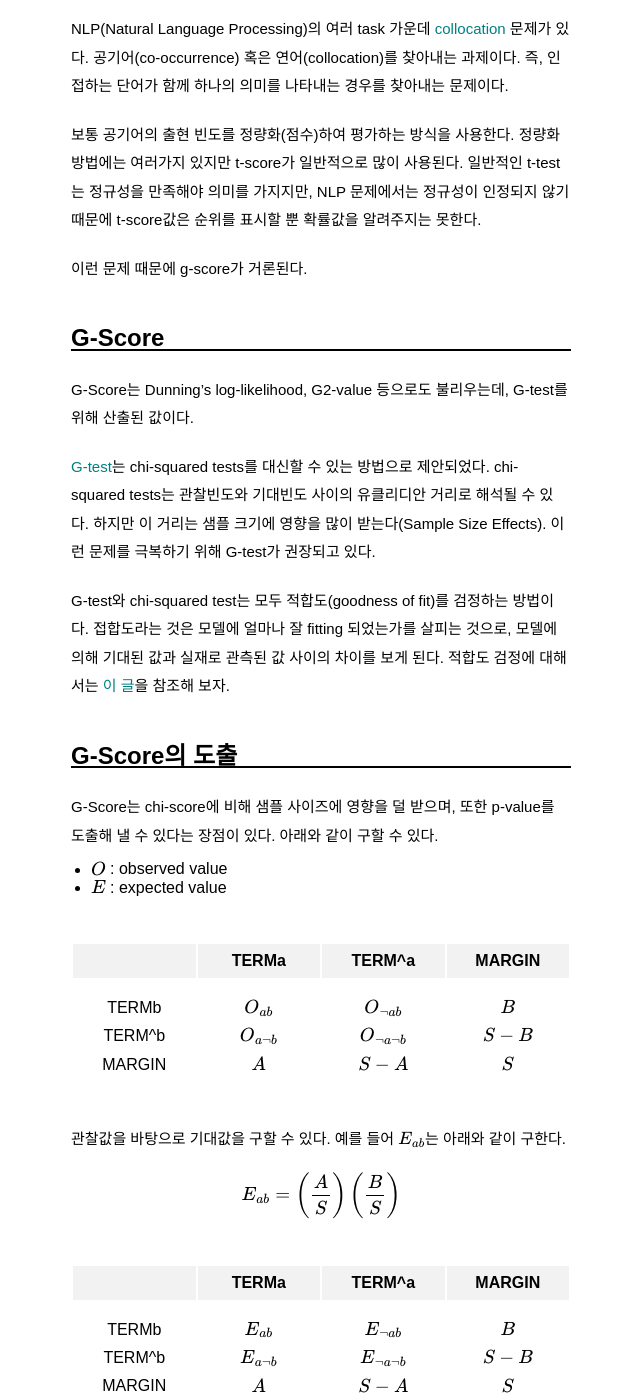
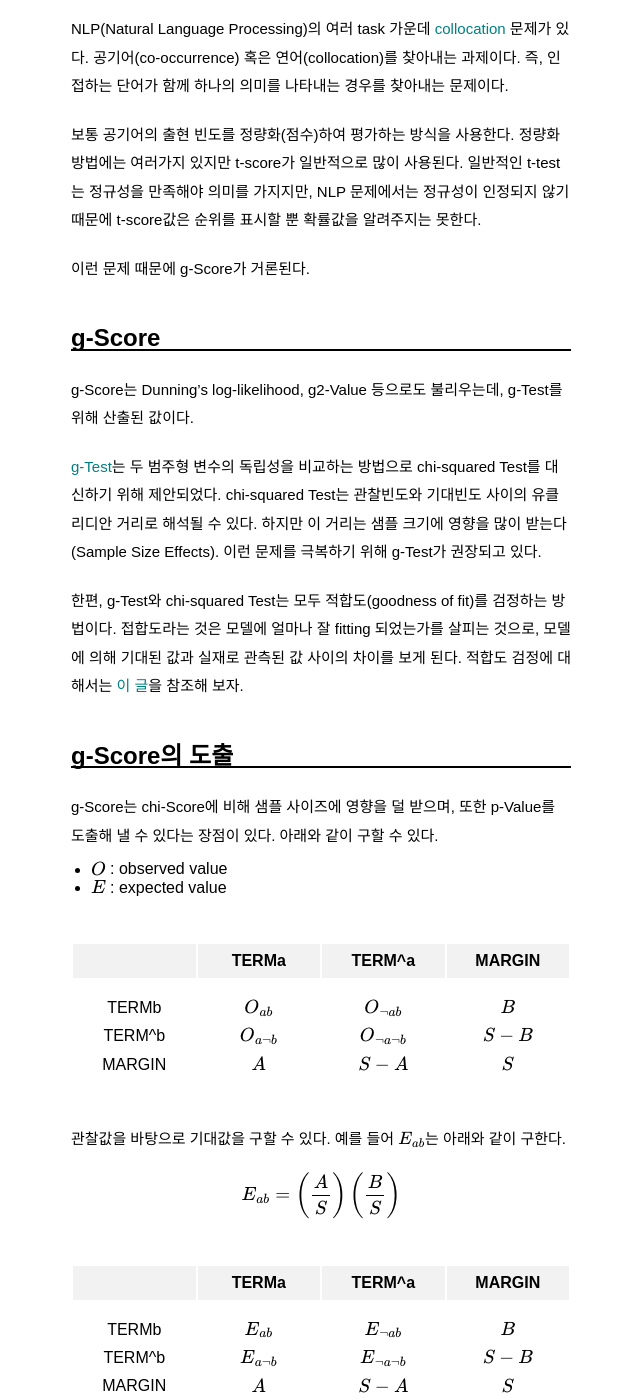
Before and after one commit to pinedance/blog, a Jekyll site: the page built from _posts/NLPs/2020-06-05-collocation-G-score-p-value.md, in a window 1280 px wide and 1400 px high, scrolled down 371 px. Shown: the whole window, without its empty margins (319-959 px from the left). Built offline with Jekyll 4.4.1, drawn with Linux system fonts in a browser that asks for light colours; some web fonts are replaced; formulas are drawn with MathJax 3; comment, search, counter and statistics services are not loaded; some of the changed text lies outside the part shown.

Commit message:
modified:   _posts/NLPs/2020-06-05-collocation-G-score-p-value.md

```diff
--- a/_posts/NLPs/2020-06-05-collocation-G-score-p-value.md
+++ b/_posts/NLPs/2020-06-05-collocation-G-score-p-value.md
@@ -1,6 +1,6 @@
 ---
 layout: post
-title:  "공기어(collocation) 문제에서 G-Score와 p-value"
+title:  "공기어(collocation) 문제에서 g-Score와 p-Value"
 categories: ["NLP"]
 use_math: True
 ---
@@ -11,19 +11,19 @@ NLP(Natural Language Processing)의 여러 task 가운데 [collocation](https://
 
 보통 공기어의 출현 빈도를 정량화(점수)하여 평가하는 방식을 사용한다. 정량화 방법에는 여러가지 있지만 t-score가 일반적으로 많이 사용된다. 일반적인 t-test는 정규성을 만족해야 의미를 가지지만, NLP 문제에서는 정규성이 인정되지 않기 때문에 t-score값은 순위를 표시할 뿐 확률값을 알려주지는 못한다.
 
-이런 문제 때문에 g-score가 거론된다.
+이런 문제 때문에 g-Score가 거론된다.
 
-## G-Score
+## g-Score
 
-G-Score는 Dunning’s log-likelihood, G2-value 등으로도 불리우는데, G-test를 위해 산출된 값이다.
+g-Score는 Dunning’s log-likelihood, g2-Value 등으로도 불리우는데, g-Test를 위해 산출된 값이다.
 
-[G-test](https://en.wikipedia.org/wiki/G-test)는 chi-squared tests를 대신할 수 있는 방법으로 제안되었다. chi-squared tests는 관찰빈도와 기대빈도 사이의 유클리디안 거리로 해석될 수 있다. 하지만 이 거리는 샘플 크기에 영향을 많이 받는다(Sample Size Effects). 이런 문제를 극복하기 위해 G-test가 권장되고 있다.
+[g-Test](https://en.wikipedia.org/wiki/G-test)는 두 범주형 변수의 독립성을 비교하는 방법으로 chi-squared Test를 대신하기 위해 제안되었다. chi-squared Test는 관찰빈도와 기대빈도 사이의 유클리디안 거리로 해석될 수 있다. 하지만 이 거리는 샘플 크기에 영향을 많이 받는다(Sample Size Effects). 이런 문제를 극복하기 위해 g-Test가 권장되고 있다.
 
-G-test와 chi-squared test는 모두 적합도(goodness of fit)를 검정하는 방법이다. 접합도라는 것은 모델에 얼마나 잘 fitting 되었는가를 살피는 것으로, 모델에 의해 기대된 값과 실재로 관측된 값 사이의 차이를 보게 된다. 적합도 검정에 대해서는 [이 글](http://blog.naver.com/leerider/220168446210)을 참조해 보자.
+한편, g-Test와 chi-squared Test는 모두 적합도(goodness of fit)를 검정하는 방법이다. 접합도라는 것은 모델에 얼마나 잘 fitting 되었는가를 살피는 것으로, 모델에 의해 기대된 값과 실재로 관측된 값 사이의 차이를 보게 된다. 적합도 검정에 대해서는 [이 글](http://blog.naver.com/leerider/220168446210)을 참조해 보자.
 
-## G-Score의 도출
+## g-Score의 도출
 
-G-Score는 chi-score에 비해 샘플 사이즈에 영향을 덜 받으며, 또한 p-value를 도출해 낼 수 있다는 장점이 있다. 아래와 같이 구할 수 있다.
+g-Score는 chi-Score에 비해 샘플 사이즈에 영향을 덜 받으며, 또한 p-Value를 도출해 낼 수 있다는 장점이 있다. 아래와 같이 구할 수 있다.
 
 * $O$ : observed value
 * $E$ : expected value
@@ -46,7 +46,7 @@ $$
 | TERM^b |  $E_{a \lnot b}$  |   $E_{\lnot a \lnot b}$  | $S-B$ |
 | MARGIN |   $A$   |  $S-A$   |  $S$  |
 
-이 때 G-value는 다음과 같다.
+이 때 g-Value는 다음과 같다.
 
 $$
 \begin{alignat}{2}
@@ -63,13 +63,13 @@ $$
 G  \thickapprox  \; 2 \left( O_{ab} \ln\left(\frac{O_{ab}}{E_{ab}}\right) - ( O_{ab} - E_{ab} ) \right)
 $$
 
-## G-Score의 p-value
+## g-Score의 p-Value
 
-Ted Dunning의 "Accurate Methods for the Statistics of Surprise and Coincidence"에 따르면, 텍스트 collocation의 경우, G-score 값은 자유도1의 chi-squared 분포에 근사한다.
+Ted Dunning의 "Accurate Methods for the Statistics of Surprise and Coincidence"에 따르면, 텍스트 collocation의 경우, g-Score 값은 자유도1의 chi-squared 분포에 근사한다.
 
-자유도1의 chi-squared 분포에서 p-value가 0.05일 때 chi-score는 약 3.838이다. ( 확인은 [여기](http://www.statdistributions.com/chisquare?p=0.05&df=1)에서 ) 즉, G-score가 3.838 이상인 사건은 상위 5%에 해당할 만큼 희소한 확률을 가진다.
+자유도1의 chi-squared 분포에서 p-Value가 0.05일 때 chi-score는 약 3.838이다. ( 확인은 [여기](http://www.statdistributions.com/chisquare?p=0.05&df=1)에서 ) 즉, g-Score가 3.838 이상인 사건은 상위 5%에 해당할 만큼 희소한 확률을 가진다.
 
-이와 관련하여 더 자세한 내용은 [여기](http://ucrel.lancs.ac.uk/llwizard.html)에 있다. p-value에 따른 G-Score 값은 아래와 같다.
+이와 관련하여 더 자세한 내용은 [여기](http://ucrel.lancs.ac.uk/llwizard.html)에 있다. p-Value에 따른 g-Score 값은 아래와 같다.
 
 * 95th percentile; 5% level; p < 0.05; critical value = 3.84
 * 99th percentile; 1% level; p < 0.01; critical value = 6.63
```
Also changed, not shown: other parts of _posts/NLPs/2020-06-05-collocation-G-score-p-value.md (+3 -1 lines).
